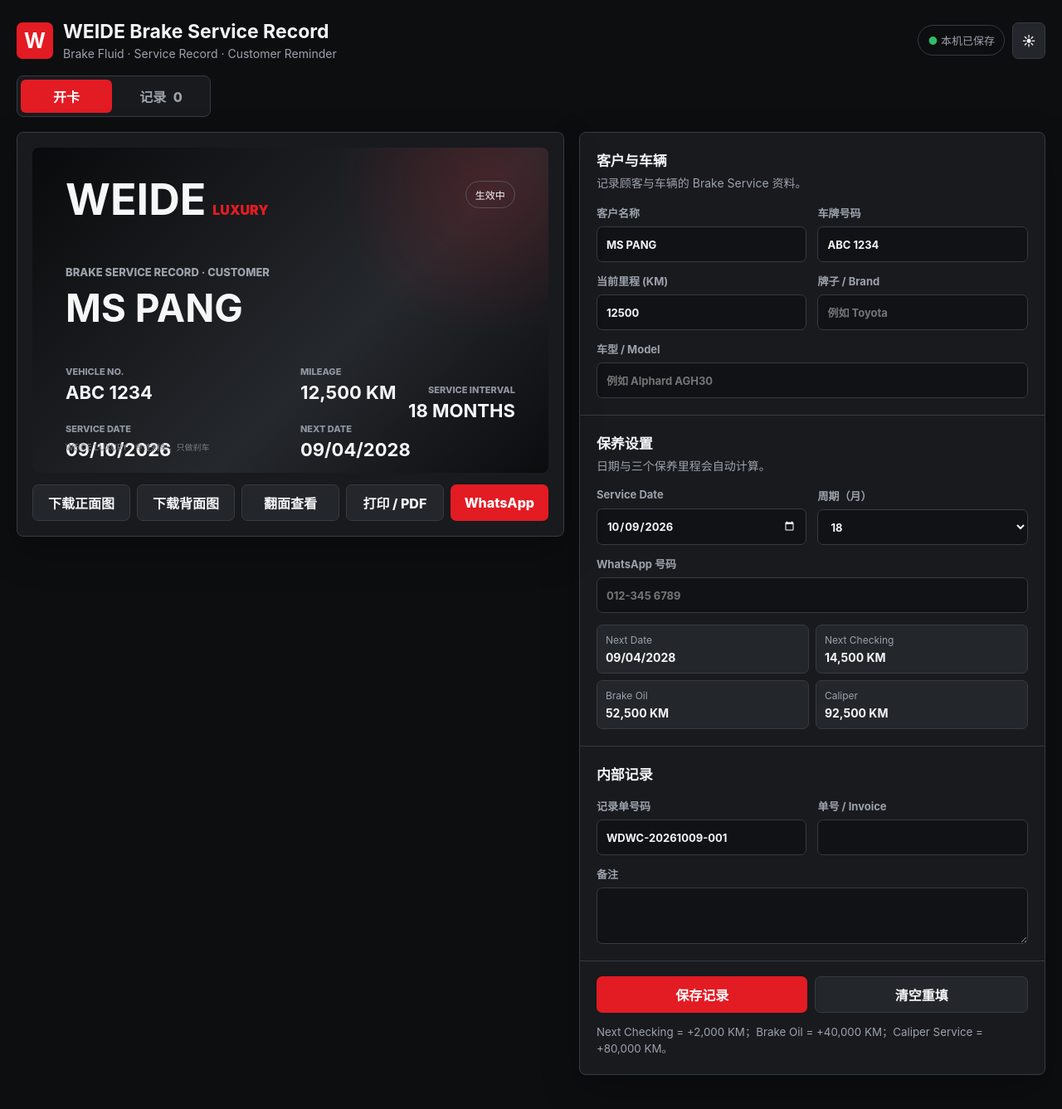
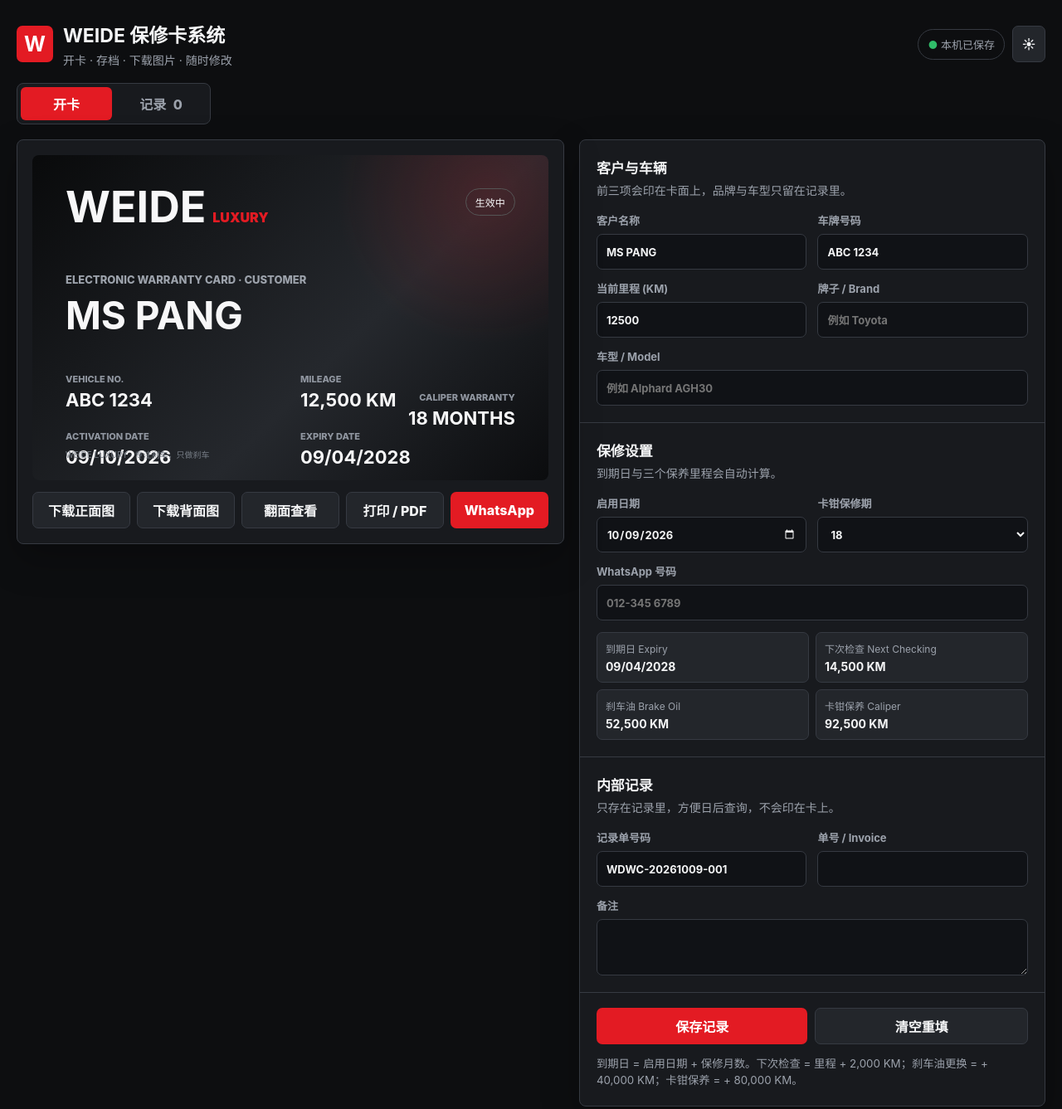
Before and after one commit to Jaylene01/brake-service-record, a plain HTML site: page index.html in a window 1280 px wide. Shown: the whole page at 83% size. Drawn offline with Linux system fonts and the light colour scheme.

Commit message:
fix: restore original interface while keeping PWA install support

```diff
--- a/index.html
+++ b/index.html
@@ -1,17 +1,17 @@
 <!doctype html>
 <html lang="zh-Hans"><head><meta charset="UTF-8"><meta name="viewport" content="width=device-width,initial-scale=1,viewport-fit=cover"><meta name="theme-color" content="#101113"><meta name="mobile-web-app-capable" content="yes"><meta name="apple-mobile-web-app-capable" content="yes"><meta name="apple-mobile-web-app-status-bar-style" content="black-translucent"><meta name="apple-mobile-web-app-title" content="WEIDE Brake"><title>WEIDE Brake Service Record</title><link rel="manifest" href="/manifest.webmanifest"><link rel="icon" href="/icon.svg" type="image/svg+xml"><link rel="apple-touch-icon" href="/icon.svg"><link rel="stylesheet" href="styles.css"></head>
 <body><main class="app-shell">
-<header class="topbar"><div class="brand-title"><b class="mark">W</b><div><h1>WEIDE Brake Service Record</h1><p>Brake Fluid · Service Record · Customer Reminder</p></div></div><div class="top-actions"><span class="sync-pill">● 本机已保存</span><button id="themeBtn" class="icon-button" aria-label="切换主题">☀</button></div></header>
+<header class="topbar"><div class="brand-title"><b class="mark">W</b><div><h1>WEIDE 保修卡系统</h1><p>开卡 · 存档 · 下载图片 · 随时修改</p></div></div><div class="top-actions"><span class="sync-pill">● 本机已保存</span><button id="themeBtn" class="icon-button" aria-label="切换主题">☀</button></div></header>
 <nav class="tabs"><button class="tab active" data-view="issue">开卡</button><button class="tab" data-view="history">记录 <span id="recordCount">0</span></button></nav>
 <section id="issueView" class="view active"><div class="issue-layout">
 <section class="card-workspace"><div class="warranty-card" id="warrantyCard"><div class="card-inner" id="cardInner">
-<article class="card-face card-front"><div class="card-brand"><strong>WEIDE</strong><span>LUXURY</span></div><em>生效中</em><p class="kicker">BRAKE SERVICE RECORD · CUSTOMER</p><h2 id="cardCustomer">CUSTOMER NAME</h2><div class="card-grid"><div><span>VEHICLE NO.</span><strong id="cardPlate">-</strong></div><div><span>MILEAGE</span><strong id="cardMileage">0 KM</strong></div><div><span>SERVICE DATE</span><strong id="cardActivation">-</strong></div><div><span>NEXT DATE</span><strong id="cardExpiry">-</strong></div></div><div class="period"><span>SERVICE INTERVAL</span><strong id="cardMonths">18 MONTHS</strong></div><footer>WEIDE LUXURY · 专注刹车，只做刹车</footer></article>
-<article class="card-face card-back"><div class="card-brand small"><strong>WEIDE</strong><span>LUXURY</span></div><h2>SERVICE REMINDER <span>保养提醒</span></h2><div class="milestones"><div><span>NEXT CHECKING</span><strong id="cardChecking">-</strong></div><div><span>NEXT BRAKE OIL CHANGE</span><strong id="cardBrakeOil">-</strong></div><div><span>NEXT SERVICE CALIPER</span><strong id="cardCaliper">-</strong></div></div><ol><li>本记录用于 WEIDE Brake Service 保养资料。</li><li>请按日期或里程，以先到者安排检查及保养。</li><li>实际更换周期可按车辆使用情况及检查结果调整。</li></ol><a href="https://wa.me/60162300968" target="_blank">WHATSAPP 016-230 0968</a><footer>WEIDE LUXURY · Focus on Brakes. Drive with Confidence.</footer></article>
+<article class="card-face card-front"><div class="card-brand"><strong>WEIDE</strong><span>LUXURY</span></div><em>生效中</em><p class="kicker">ELECTRONIC WARRANTY CARD · CUSTOMER</p><h2 id="cardCustomer">CUSTOMER NAME</h2><div class="card-grid"><div><span>VEHICLE NO.</span><strong id="cardPlate">-</strong></div><div><span>MILEAGE</span><strong id="cardMileage">0 KM</strong></div><div><span>ACTIVATION DATE</span><strong id="cardActivation">-</strong></div><div><span>EXPIRY DATE</span><strong id="cardExpiry">-</strong></div></div><div class="period"><span>CALIPER WARRANTY</span><strong id="cardMonths">18 MONTHS</strong></div><footer>WEIDE LUXURY · 专注刹车，只做刹车</footer></article>
+<article class="card-face card-back"><div class="card-brand small"><strong>WEIDE</strong><span>LUXURY</span></div><h2>WARRANTY TERMS <span>保修条款与须知</span></h2><div class="milestones"><div><span>NEXT CHECKING</span><strong id="cardChecking">-</strong></div><div><span>NEXT BRAKE OIL CHANGE</span><strong id="cardBrakeOil">-</strong></div><div><span>NEXT SERVICE CALIPER</span><strong id="cardCaliper">-</strong></div></div><ol><li>本卡仅适用于记录所列、由 WEIDE 销售或安装的产品，并须凭卡核实。</li><li>保修范围与处理方式以购买时确认的产品条款及检查结果为准。</li><li>人为损坏、碰撞、不当改装或不当使用造成的问题不属于制造缺陷保修。</li><li>保修期以卡面 Activation Date 与 Expiry Date 为准。</li><li>理赔或查询时，请联系 WEIDE 并提供本卡及相关购买资料。</li></ol><a href="https://wa.me/60162300968" target="_blank">WHATSAPP 016-230 0968</a><footer>WEIDE LUXURY · Focus on Brakes. Drive with Confidence.</footer></article>
 </div></div><div class="card-actions"><button id="downloadFrontBtn">下载正面图</button><button id="downloadBackBtn">下载背面图</button><button id="flipBtn">翻面查看</button><button id="printBtn">打印 / PDF</button><button id="whatsappBtn" class="primary">WhatsApp</button></div></section>
 <form id="warrantyForm" class="form-panel"><input id="editingId" type="hidden">
-<section class="form-section"><h2>客户与车辆</h2><p>记录顾客与车辆的 Brake Service 资料。</p><div class="fields"><label>客户名称<input id="customerName" required value="MS PANG"></label><label>车牌号码<input id="carPlate" required value="ABC 1234"></label><label>当前里程 (KM)<input id="currentMileage" type="number" min="0" required value="12500"></label><label>牌子 / Brand<input id="vehicleBrand" placeholder="例如 Toyota"></label><label class="full">车型 / Model<input id="carModel" placeholder="例如 Alphard AGH30"></label></div></section>
-<section class="form-section"><h2>保养设置</h2><p>日期与三个保养里程会自动计算。</p><div class="fields"><label>Service Date<input id="activationDate" type="date" required></label><label>周期（月）<select id="warrantyMonths"><option>6</option><option>12</option><option selected>18</option><option>24</option><option>36</option></select></label><label class="full">WhatsApp 号码<input id="customerWhatsapp" placeholder="012-345 6789"></label></div><div class="calculations"><div><span>Next Date</span><b id="expiryPreview">-</b></div><div><span>Next Checking</span><b id="checkingPreview">-</b></div><div><span>Brake Oil</span><b id="brakeOilPreview">-</b></div><div><span>Caliper</span><b id="caliperPreview">-</b></div></div></section>
-<section class="form-section"><h2>内部记录</h2><div class="fields"><label>记录单号码<input id="recordNo" readonly></label><label>单号 / Invoice<input id="invoiceNo"></label><label class="full">备注<textarea id="notes" rows="3"></textarea></label></div></section><div class="form-actions"><button class="primary" type="submit" id="saveBtn">保存记录</button><button type="button" id="clearBtn">清空重填</button></div><small>Next Checking = +2,000 KM；Brake Oil = +40,000 KM；Caliper Service = +80,000 KM。</small></form>
+<section class="form-section"><h2>客户与车辆</h2><p>前三项会印在卡面上，品牌与车型只留在记录里。</p><div class="fields"><label>客户名称<input id="customerName" required value="MS PANG"></label><label>车牌号码<input id="carPlate" required value="ABC 1234"></label><label>当前里程 (KM)<input id="currentMileage" type="number" min="0" required value="12500"></label><label>牌子 / Brand<input id="vehicleBrand" placeholder="例如 Toyota"></label><label class="full">车型 / Model<input id="carModel" placeholder="例如 Alphard AGH30"></label></div></section>
+<section class="form-section"><h2>保修设置</h2><p>到期日与三个保养里程会自动计算。</p><div class="fields"><label>启用日期<input id="activationDate" type="date" required></label><label>卡钳保修期<select id="warrantyMonths"><option>6</option><option>12</option><option selected>18</option><option>24</option><option>36</option></select></label><label class="full">WhatsApp 号码<input id="customerWhatsapp" placeholder="012-345 6789"></label></div><div class="calculations"><div><span>到期日 Expiry</span><b id="expiryPreview">-</b></div><div><span>下次检查 Next Checking</span><b id="checkingPreview">-</b></div><div><span>刹车油 Brake Oil</span><b id="brakeOilPreview">-</b></div><div><span>卡钳保养 Caliper</span><b id="caliperPreview">-</b></div></div></section>
+<section class="form-section"><h2>内部记录</h2><p>只存在记录里，方便日后查询，不会印在卡上。</p><div class="fields"><label>记录单号码<input id="recordNo" readonly></label><label>单号 / Invoice<input id="invoiceNo"></label><label class="full">备注<textarea id="notes" rows="3"></textarea></label></div></section><div class="form-actions"><button class="primary" type="submit" id="saveBtn">保存记录</button><button type="button" id="clearBtn">清空重填</button></div><small>到期日 = 启用日期 + 保修月数。下次检查 = 里程 + 2,000 KM；刹车油更换 = + 40,000 KM；卡钳保养 = + 80,000 KM。</small></form>
 </div></section>
-<section id="historyView" class="view"><div class="history-toolbar"><div><h2>Brake Service 记录</h2><p>选择记录可查看、修改或再次发送。</p></div><input id="searchInput" placeholder="搜索客户、车牌、牌子或单号"></div><div id="historyList" class="history-list"></div></section>
+<section id="historyView" class="view"><div class="history-toolbar"><div><h2>保修卡记录</h2><p>选择记录可查看、修改或再次下载客户卡。</p></div><input id="searchInput" placeholder="搜索客户、车牌、牌子或单号"></div><div id="historyList" class="history-list"></div></section>
 </main><template id="historyTemplate"><article class="history-item"><button class="history-main"></button><button class="delete-button" aria-label="删除记录">×</button></article></template><div id="toast" class="toast"></div><script src="app.js"></script><script>if("serviceWorker" in navigator){window.addEventListener("load",()=>navigator.serviceWorker.register("/sw.js").catch(console.error));}</script></body></html>
```
